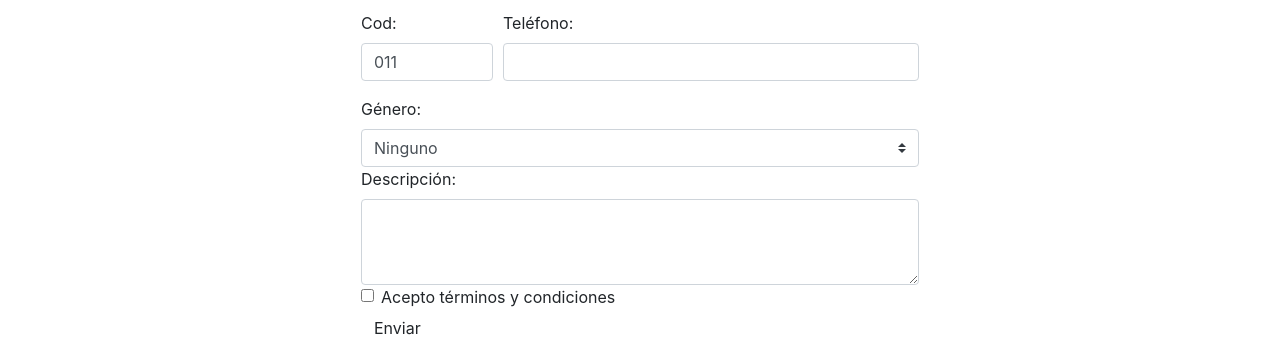
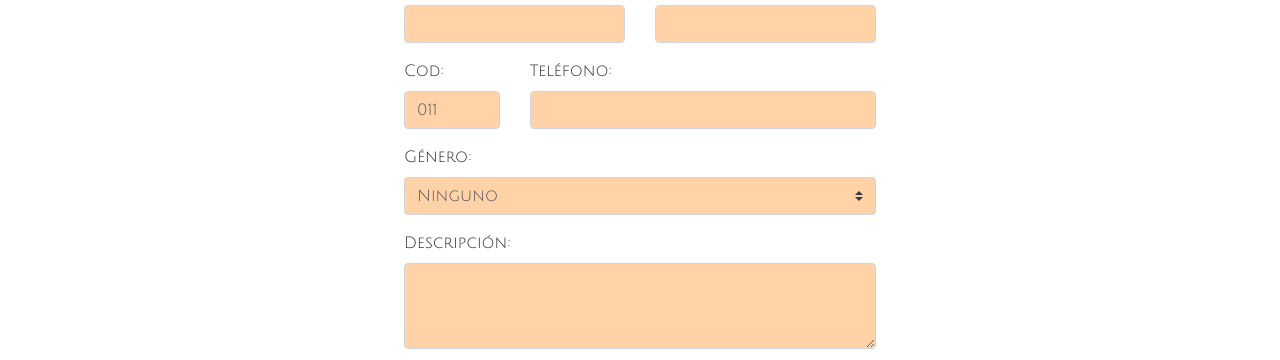
Before and after one commit to andreabastidasc/portafolio-sv, a website: page views/contacto.html in a window 1280 px wide. Shown: the part 189-549 px from the top of the page. Drawn offline with nearby package versions, Linux system fonts and the light colour scheme.

Commit message:
link css principal

```diff
--- a/views/contacto.html
+++ b/views/contacto.html
@@ -8,7 +8,7 @@
 	<link href="https://fonts.googleapis.com/css2?family=Nothing+You+Could+Do&display=swap" rel="stylesheet">
 	<link href="https://fonts.googleapis.com/css2?family=Julius+Sans+One&display=swap" rel="stylesheet">
 	<script src="https://kit.fontawesome.com/93ff0fac8f.js" crossorigin="anonymous"></script>
-	<link rel="stylesheet" href="../assets/css/archivo.css">
+	<link rel="stylesheet" href="../assets/css/style.css">
 </head>
 <body>
 	<div class="container-fluid no-gutters">
```
Also changed, not shown: views/portafolio.html (+1 -1 lines).
